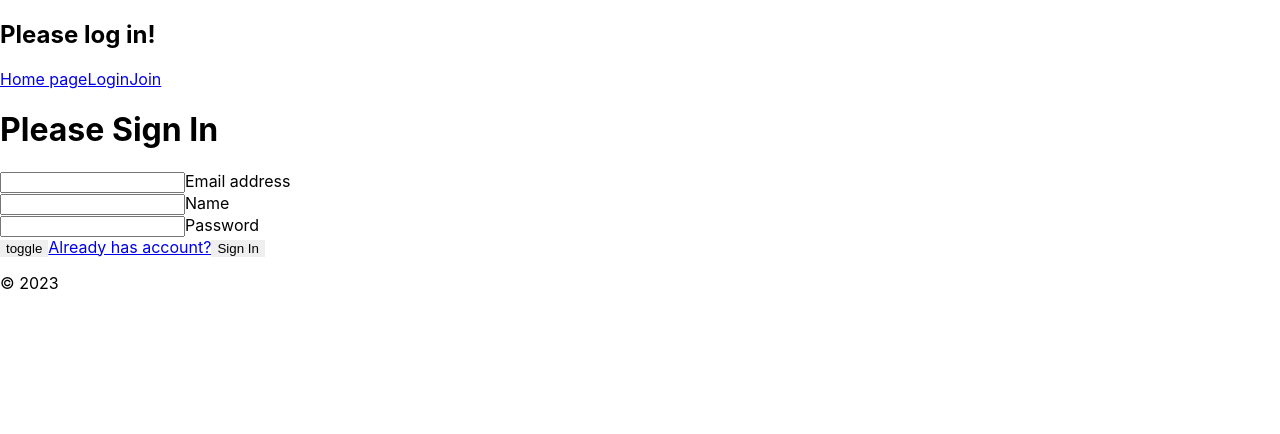
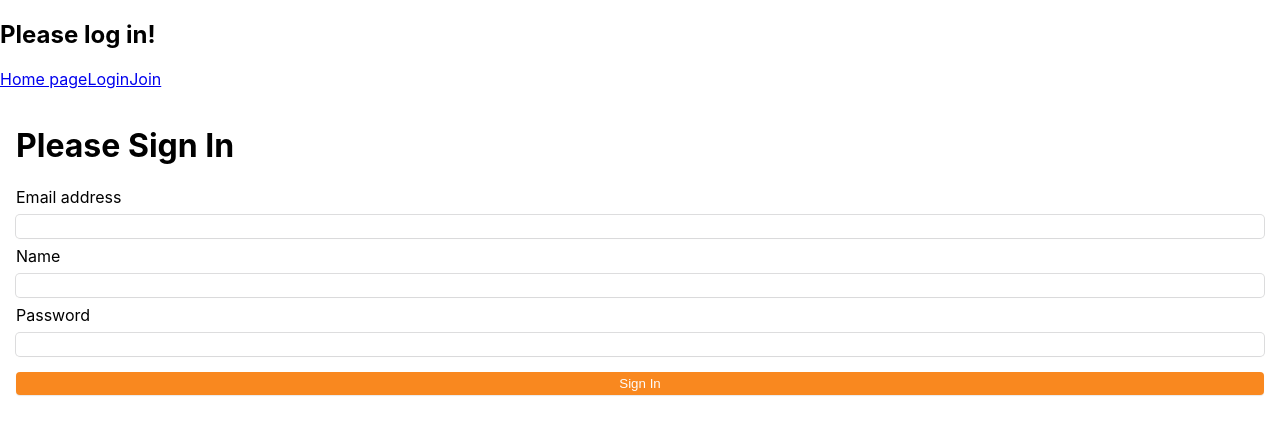
Before and after one commit to KL-ML/goit-react-hw-08-phonebook, a React (Create React App) app: page /goit-react-hw-08-phonebook/join in a window 1280 px wide. Shown: the top 434 px of the page. Built offline with nearby package versions, Linux system fonts and the light colour scheme; what constants would draw is missing.

Commit message:
Update JoinPage.jsx

```diff
--- a/src/pages/JoinPage.jsx
+++ b/src/pages/JoinPage.jsx
@@ -1,13 +1,10 @@
+import { Box } from 'components/Box';
 import { useState } from 'react';
 
 import { useDispatch } from 'react-redux';
-import { Link } from 'react-router-dom';
-// import { toast } from 'react-toastify';
 
-// import { publicApi } from 'http/http';
 import { authLoginThunk, authRegisterThunk } from '../redux/auth/auth.thunk';
 
-const year = new Date().getFullYear();
 const initialState = {
   name: '',
   email: '',
@@ -16,10 +13,7 @@ const initialState = {
 
 const JoinPage = () => {
   const dispatch = useDispatch();
-  const [isLoading, setIsLoading] = useState(false);
   const [values, setValues] = useState(initialState);
-
-  const [isPass, setIsPass] = useState(true);
 
   const handleChange = event => {
     const { value, name } = event.target;
@@ -29,12 +23,8 @@ const JoinPage = () => {
   const handleSubmit = async event => {
     event.preventDefault();
     try {
-      setIsLoading(true);
-      // await publicApi.post('/users/signup', values);
       await dispatch(authRegisterThunk(values)).unwrap();
       await dispatch(authLoginThunk({ email: values.email, password: values.password })).unwrap();
-      setIsLoading(false);
-      console.log('Success!');
     } catch (e) {
       console.log('Some error:', e);
     } finally {
@@ -48,60 +38,104 @@ const JoinPage = () => {
 
   return (
     <>
-      {isLoading && <p>Loading ...</p>}
-
-      <form action="#" onSubmit={handleSubmit}>
+      <Box
+        as="form"
+        p={4}
+        display="flex"
+        flexDirection="column"
+        width="formWidth"
+        action="#"
+        onSubmit={handleSubmit}>
         <h1>Please Sign In</h1>
-
-        <div>
-          <input
+        <Box
+          as="label"
+          display="flex"
+          flexDirection="column"
+          mb={3}
+        >
+          Email address
+          <Box
+            as="input"
+            mt={3}
+            p={2}
+            border="none"
+            boxShadow="shadowStats"
+            borderRadius="normal"
+            fontFamily="body"
+            color="text"
             id="email"
             name="email"
             type="email"
-            autoComplete="username"
+            autoComplete="useremail"
             value={values.email}
             onChange={handleChange}
-            />
-          <label htmlFor="email">Email address</label>
-        </div>
+          />
+        </Box>
 
-        <div>
-          <input
+        <Box
+          as="label"
+          display="flex"
+          flexDirection="column"
+          mb={3}
+        >
+          Name
+          <Box
+            as="input"
+            mt={3}
+            p={2}
+            border="none"
+            boxShadow="shadowStats"
+            borderRadius="normal"
+            fontFamily="body"
+            color="text"
             id="name"
             name="name"
             type="name"
-            autoComplete="off"
+            autoComplete="username"
             value={values.name}
             onChange={handleChange}
           />
-          <label htmlFor="name">Name</label>
-        </div>
+        </Box>
 
-        <div>
-          <input
+        <Box
+          as="label"
+          display="flex"
+          flexDirection="column"
+          mb={3}
+        >
+          Password
+          <Box
+            as="input"
+            mt={3}
+            p={2}
+            border="none"
+            boxShadow="shadowStats"
+            borderRadius="normal"
+            fontFamily="body"
+            color="text"
             id="password"
             name="password"
-            type={isPass ? 'password' : 'text'}
+            type="password"
             autoComplete="current-password"
             value={values.password}
             onChange={handleChange}
-            />
-          <label htmlFor="password">Password</label>
-        </div>
+          />
+        </Box>
 
-        <button type="button" onClick={() => setIsPass(prev => !prev)}>
-          toggle
-        </button>
-
-        <Link to="/login">
-          Already has account?
-        </Link>
-
-        <button type="submit">
+        <Box
+          as="button"
+          border="none"
+          boxShadow="buttonShadow"
+          borderRadius="normal"
+          bg="secondary"
+          color="light"
+          fontFamily="body"
+          p={2}
+          mt={3}
+          type="submit">
           Sign In
-        </button>
-        <p>© {year}</p>
-      </form>
+        </Box>
+      </Box>
     </>
   );
 };
```
